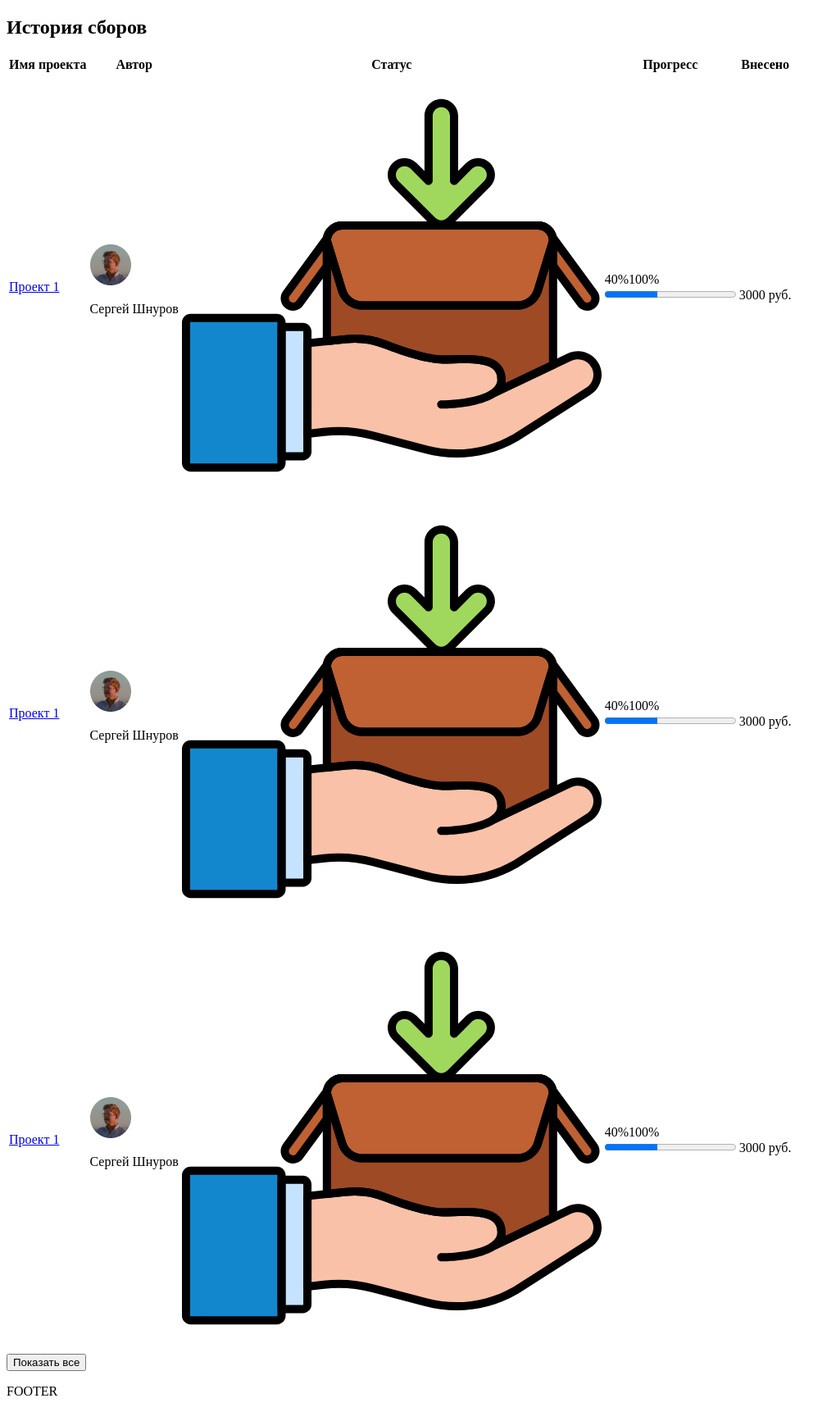
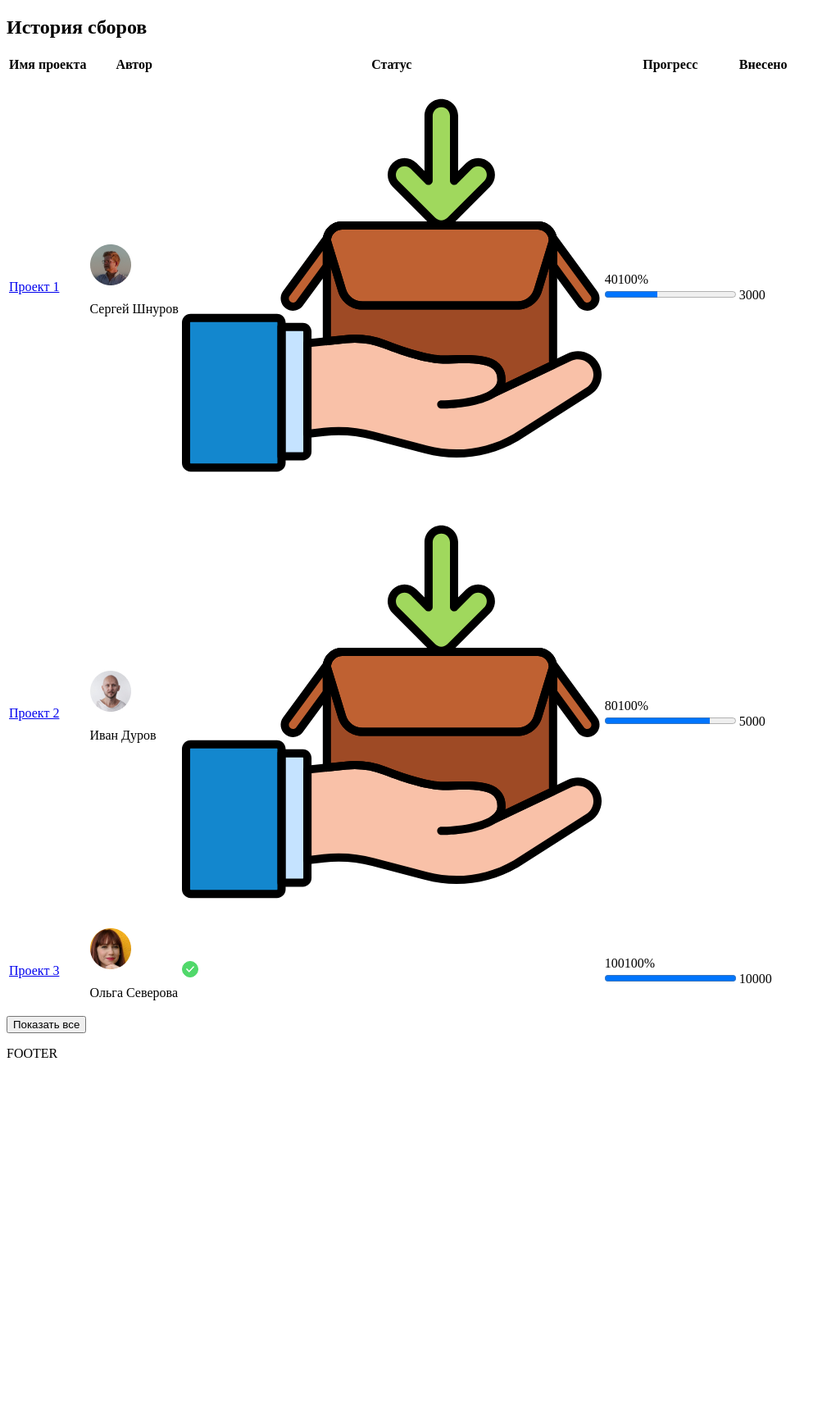
Before and after one commit to EkbFrontTeam/crowdfunding, a Node project: template src/pages/progress.pug in a window 1280 px wide. Shown: the part 26-1748 px from the top of the page at 82% size, without its empty margins (0-1020 px from the left). After the commit the page ends 1316 px from the top, so only its background shows below. Run offline with Node 20 templates, Linux system fonts and the light colour scheme; the template is opened without the code that fills it, so the values that code supplies are empty.

Commit message:
изменения после код-ревью

```diff
--- a/src/components/crowdHistory/progressTable.pug
+++ b/src/components/crowdHistory/progressTable.pug
@@ -1,4 +1,4 @@
-table
+table(class="progress-table")
     thead
         tr(class='table-row table-head')
             th Имя проекта
@@ -8,5 +8,3 @@ table
             th Внесено
     tbody
         include tableRow.pug
-        include tableRow.pug
-        include tableRow.pug
--- a/src/components/crowdHistory/tableRow.pug
+++ b/src/components/crowdHistory/tableRow.pug
@@ -1,18 +1,19 @@
-tr(class='table-row')
-            td(class="table-cell-name")
-                a(href="#" class="project-link") Проект 1
-            td(class="table-cell-author")
-                a(href="#" class="author-link")
-                    img(src="../../img/progress/temp_icon/user1.png" alt="Сергей Шнуров" class="table-cell-author-img")/
-                p(class="table-cell-author-name") Сергей Шнуров
-            td(class="table-cell-status")
-                img(src="../../img/progress/collect_icon.svg" class="collect-icon")/
-            td(class="table-cell-bar")
-                .progress-bar
-                    .progress-labels
-                        label(data-progress-counter="0" class="progress-label progress-label-left") 40%
-                        label(data-progress-value="0" class="progress-label progress-label-right") 100%
-                    progress(max='100' value='40' class='progress-indicator')/
-            td(class='table-cell-sum summ-element')
-                img(src="../../img/progress/coin_stack.svg" alt='coins')
-                div(class="full-summ") 3000 руб.
+each tag in [{projectName: 'Проект 1', authorImg: '../../img/progress/temp_icon/user1.png', authorName: 'Сергей Шнуров', statusImg: '../../img/progress/collect_icon.svg', progressValue: '40', takeSumm: '3000'}, {projectName: 'Проект 2', authorImg: '../../img/progress/temp_icon/user2.png', authorName: 'Иван Дуров', statusImg: '../../img/progress/collect_icon.svg', progressValue: '80', takeSumm: '5000'}, {projectName: 'Проект 3', authorImg: '../../img/progress/temp_icon/user3.png', authorName: 'Ольга Северова', statusImg: '../../img/progress/done_icon.svg', progressValue: '100', takeSumm: '10000'}]
+    tr(class='table-row')
+        td(class="table-cell-name")
+            a(href="#" class="project-link")=tag.projectName
+        td(class="table-cell-author")
+            a(href="#" class="author-link")
+                img(src=tag.authorImg class="table-cell-author-img")
+            p(class="table-cell-author-name")=tag.authorName
+        td(class="table-cell-status")
+            img(src=tag.statusImg class="collect-icon")
+        td(class="table-cell-bar")
+            .progress-bar
+                .progress-labels
+                    label(data-progress-counter="0" class="progress-label progress-label-left")=tag.progressValue
+                    label(data-progress-value="100" class="progress-label progress-label-right") 100%
+                progress(max='100' value=tag.progressValue class='progress-indicator')
+        td(class='table-cell-sum summ-element')
+            img(src="../../img/progress/coin_stack.svg" alt='coins')
+            div(class="full-summ")=tag.takeSumm
--- a/src/css/style.css
+++ b/src/css/style.css
@@ -3,7 +3,8 @@
 
 @import "../components/header/header.css";
 @import "../components/footer/footer.css";
+@import "../components/crowdHistory/progressTable.css";
 @import "../fonts/sfpro/stylesheet.css";
-@import "../components/crowdHistory/progress.css";
+@import "./buttons.css";
 
 @import "./pages/index.css";
--- a/src/pages/progress.pug
+++ b/src/pages/progress.pug
@@ -11,5 +11,5 @@ html(lang="ru")
     div.container
       h2.main_title История сборов
       include ../components/crowdHistory/progressTable.pug
-      button(class="more-donuts_btn") Показать все
+      button(class="show-more_btn") Показать все
   include ../components/footer/footer.pug
```
Also changed, not shown: src/components/crowdHistory/progressTable.css (+8 -11 lines), src/css/buttons.css (renamed from src/components/crowdHistory/progress.css, +5 -9 lines), src/css/global.css (+6 -4 lines).
